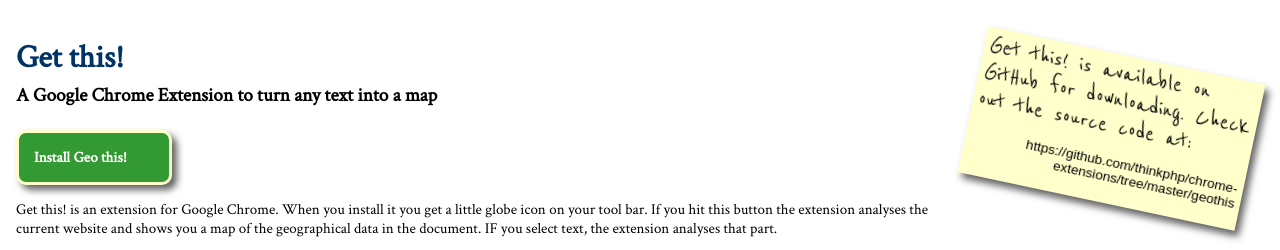
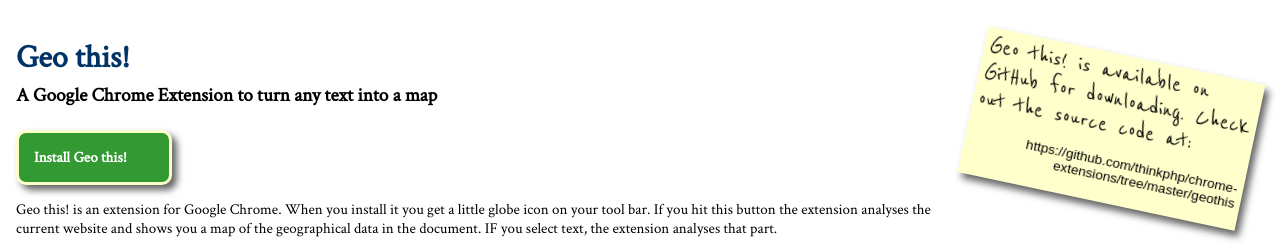
Before and after one commit to thinkphp/chrome-extensions, a plain HTML site: page geothis/geothis.html in a window 1280 px wide. Shown: the top 250 px of the page. Drawn offline with Linux system fonts and the light colour scheme; grey boxes are pictures that could not be loaded; a small style sheet from the web is missing.

Commit message:
replace t with o :)

```diff
--- a/geothis/geothis.html
+++ b/geothis/geothis.html
@@ -60,11 +60,11 @@
 </head>
 <body>
 <div id="doc" class="yui-t7">
-   <div id="hd" role="banner"><h1>Get this!<span>A Google Chrome Extension to turn any text into a map</span></h1></div>
+   <div id="hd" role="banner"><h1>Geo this!<span>A Google Chrome Extension to turn any text into a map</span></h1></div>
    <div id="bd" role="main">
         <p><a id="install" href="geothis.crx">Install Geo this!</a></p>
-        <div id="intro"><p>Get this! is an extension for Google Chrome. When you install it you get a little globe icon on your tool bar. If you hit this button the extension analyses the current website and shows you a map of the geographical data in the document. IF you select text, the extension analyses that part.</p></div>
-        <p id="info">Get this! is available on GitHub for downloading. Check out the source code at: <a href="https://github.com/thinkphp/chrome-extensions/tree/master/geothis">https://github.com/thinkphp/chrome-extensions/tree/master/geothis</a></p>
+        <div id="intro"><p>Geo this! is an extension for Google Chrome. When you install it you get a little globe icon on your tool bar. If you hit this button the extension analyses the current website and shows you a map of the geographical data in the document. IF you select text, the extension analyses that part.</p></div>
+        <p id="info">Geo this! is available on GitHub for downloading. Check out the source code at: <a href="https://github.com/thinkphp/chrome-extensions/tree/master/geothis">https://github.com/thinkphp/chrome-extensions/tree/master/geothis</a></p>
         <img src="http://farm6.static.flickr.com/5246/5282808996_279a667d10.jpg" alt="Geo this! - Google Chrome extension" />
    </div>
    <div id="ft" role="contentinfo"><p>@<a href="http://twitter.com/thinkphp">thinkphp</a> &copy; 2010</p></div>
```
